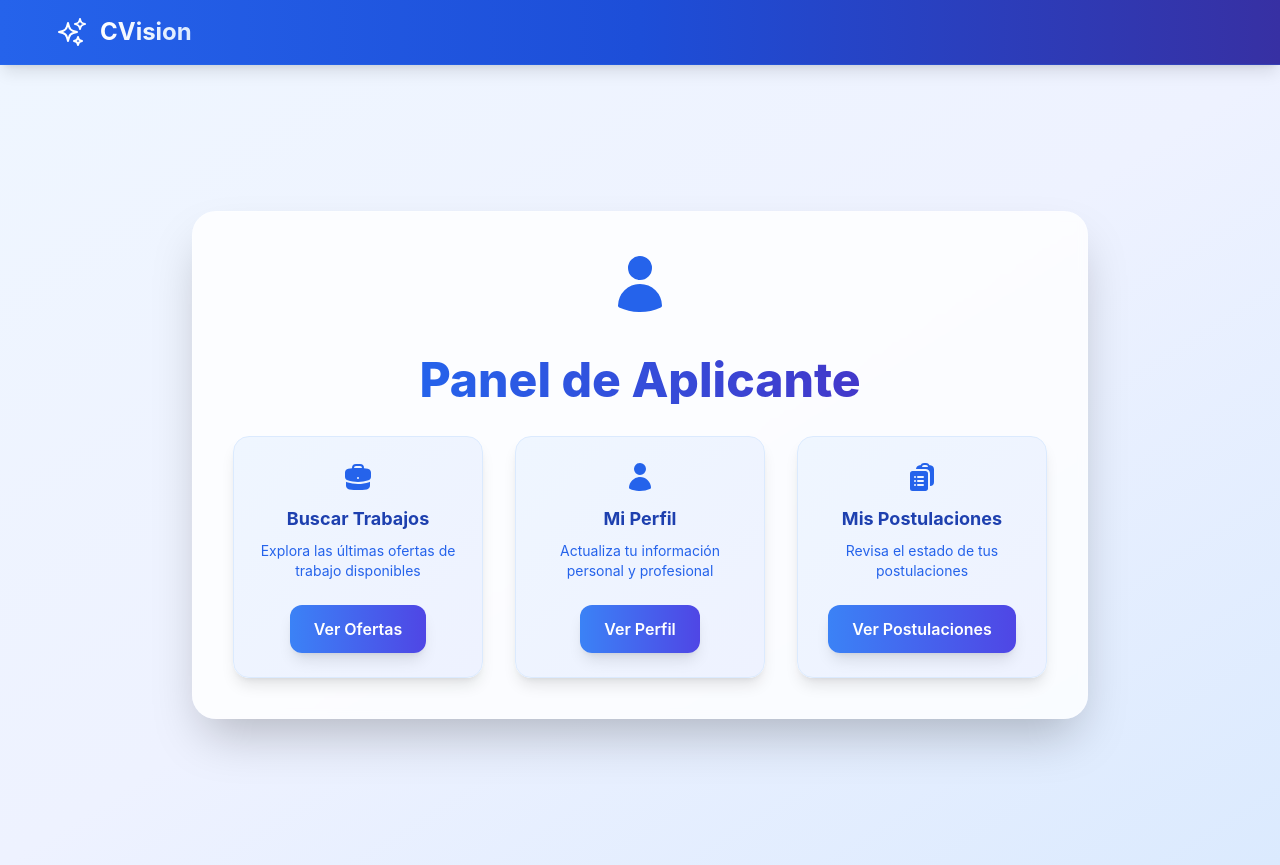
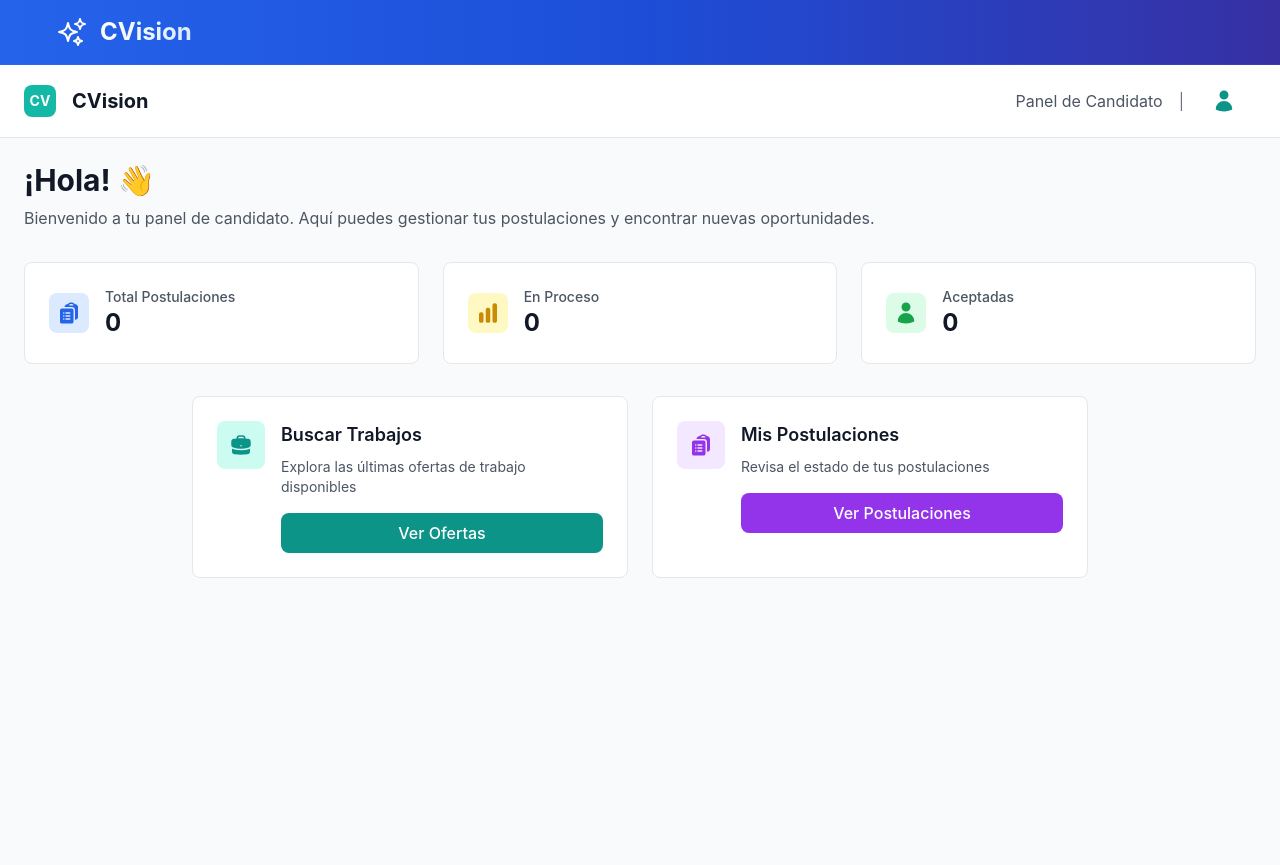
Before and after one commit to Cv-Vision/CVision-Frontend, a React (Vite) app: page /applicant/dashboard in a window 1280 px wide. Built offline with nearby package versions, Linux system fonts and the light colour scheme; no server answers.

Commit message:
dashboard

```diff
--- a/src/pages/applicant/Dashboard.tsx
+++ b/src/pages/applicant/Dashboard.tsx
@@ -1,54 +1,124 @@
-import { UserIcon, BriefcaseIcon, ClipboardDocumentListIcon } from '@heroicons/react/24/solid';
+import { UserIcon, BriefcaseIcon, ClipboardDocumentListIcon, ChartBarIcon } from '@heroicons/react/24/solid';
 import { useNavigate } from 'react-router-dom';
+import { useUserApplications } from '@/hooks/useUserApplications';
+import { useAuth } from '@/context/AuthContext';
 
 const ApplicantDashboard = () => {
   const navigate = useNavigate();
+  const { applications } = useUserApplications();
+  const { user } = useAuth();
+
+  // Calculate basic stats
+  const totalApplications = applications.length;
+  const pendingApplications = applications.filter(app => app.status === 'pending').length;
+  const acceptedApplications = applications.filter(app => app.status === 'accepted').length;
 
   return (
-      <div className="h-screen bg-gradient-to-br from-blue-50 via-indigo-50 to-blue-100 flex flex-col items-center justify-center py-10 px-2 overflow-hidden">
-        <div className="bg-white/80 backdrop-blur-sm rounded-3xl shadow-2xl border border-white/20 max-w-4xl w-full p-10 flex flex-col items-center">
-          <div className="relative mb-6">
-            <UserIcon className="h-16 w-16 text-blue-600 mb-4" />
+    <div className="min-h-screen bg-background">
+      {/* Header */}
+      <header className="border-b bg-white sticky top-0 z-50">
+        <div className="px-6 py-4">
+          <div className="flex items-center justify-between">
+            <div className="flex items-center space-x-4">
+              <div className="w-8 h-8 bg-teal-500 rounded-lg flex items-center justify-center">
+                <span className="text-white font-bold text-sm">CV</span>
               </div>
-          <h1 className="text-5xl font-extrabold bg-gradient-to-r from-blue-600 to-indigo-700 bg-clip-text text-transparent mb-8 text-center">
-            Panel de Aplicante
-          </h1>
+              <span className="text-xl font-bold text-gray-900">CVision</span>
+            </div>
+            <div className="flex items-center space-x-4">
+              <span className="text-gray-600">Panel de Candidato</span>
+              <span className="text-gray-500">|</span>
+              <button
+                className="flex items-center space-x-2 hover:bg-gray-50 px-3 py-2 rounded-lg transition-colors"
+                onClick={() => navigate('/perfil-applicant')}
+              >
+                <UserIcon className="w-6 h-6 text-teal-600" />
+                <span className="text-sm font-medium text-gray-700">{user?.email}</span>
+              </button>
+            </div>
+          </div>
+        </div>
+      </header>
 
-          {/* Acciones */}
-          <div className="grid grid-cols-1 md:grid-cols-3 gap-8 w-full">
+      {/* Main Content */}
+      <div className="p-6">
+        {/* Welcome Section */}
+        <div className="mb-8">
+          <h1 className="text-3xl font-bold text-gray-900 mb-2">¡Hola! 👋</h1>
+          <p className="text-gray-600">Bienvenido a tu panel de candidato. Aquí puedes gestionar tus postulaciones y encontrar nuevas oportunidades.</p>
+        </div>
+
+        {/* Stats Cards */}
+        <div className="grid grid-cols-1 md:grid-cols-3 gap-6 mb-8">
+          <div className="bg-white rounded-lg border border-gray-200 p-6">
+            <div className="flex items-center">
+              <div className="p-2 bg-blue-100 rounded-lg">
+                <ClipboardDocumentListIcon className="w-6 h-6 text-blue-600" />
+              </div>
+              <div className="ml-4">
+                <p className="text-sm font-medium text-gray-600">Total Postulaciones</p>
+                <p className="text-2xl font-bold text-gray-900">{totalApplications}</p>
+              </div>
+            </div>
+          </div>
+
+          <div className="bg-white rounded-lg border border-gray-200 p-6">
+            <div className="flex items-center">
+              <div className="p-2 bg-yellow-100 rounded-lg">
+                <ChartBarIcon className="w-6 h-6 text-yellow-600" />
+              </div>
+              <div className="ml-4">
+                <p className="text-sm font-medium text-gray-600">En Proceso</p>
+                <p className="text-2xl font-bold text-gray-900">{pendingApplications}</p>
+              </div>
+            </div>
+          </div>
+
+          <div className="bg-white rounded-lg border border-gray-200 p-6">
+            <div className="flex items-center">
+              <div className="p-2 bg-green-100 rounded-lg">
+                <UserIcon className="w-6 h-6 text-green-600" />
+              </div>
+              <div className="ml-4">
+                <p className="text-sm font-medium text-gray-600">Aceptadas</p>
+                <p className="text-2xl font-bold text-gray-900">{acceptedApplications}</p>
+              </div>
+            </div>
+          </div>
+        </div>
+
+        {/* Action Cards */}
+        <div className="grid grid-cols-1 md:grid-cols-2 gap-6 max-w-4xl mx-auto">
           {/* Buscar Trabajos */}
-            <div className="flex flex-col items-center bg-gradient-to-br from-blue-50 to-indigo-50 rounded-2xl p-6 shadow-lg hover:shadow-xl transition-all duration-300 border border-blue-100 hover:border-blue-200 group">
-              <BriefcaseIcon className="h-8 w-8 text-blue-600 mb-3 group-hover:text-blue-700 transition-colors duration-300" />
-              <h2 className="text-lg font-bold text-blue-800 mb-2 text-center">Buscar Trabajos</h2>
-              <p className="text-blue-600 text-sm mb-6 text-center">Explora las últimas ofertas de trabajo disponibles</p>
+          <div className="bg-white rounded-lg border border-gray-200 p-6 hover:shadow-md transition-shadow">
+            <div className="flex items-start space-x-4">
+              <div className="p-3 bg-teal-100 rounded-lg">
+                <BriefcaseIcon className="w-6 h-6 text-teal-600" />
+              </div>
+              <div className="flex-1">
+                <h3 className="text-lg font-semibold text-gray-900 mb-2">Buscar Trabajos</h3>
+                <p className="text-gray-600 text-sm mb-4">Explora las últimas ofertas de trabajo disponibles</p>
                 <button
-                  className="bg-gradient-to-r from-blue-500 to-indigo-600 text-white px-6 py-3 rounded-xl shadow-lg hover:shadow-xl transition-all duration-300 font-semibold hover:scale-105 group-hover:from-blue-600 group-hover:to-indigo-700"
+                  className="w-full bg-teal-600 text-white px-4 py-2 rounded-lg hover:bg-teal-700 transition-colors font-medium"
                   onClick={() => navigate('/applicant/positions')}
                 >
                   Ver Ofertas
                 </button>
               </div>
-
-            {/* Mi Perfil */}
-            <div className="flex flex-col items-center bg-gradient-to-br from-blue-50 to-indigo-50 rounded-2xl p-6 shadow-lg hover:shadow-xl transition-all duration-300 border border-blue-100 hover:border-blue-200 group">
-              <UserIcon className="h-8 w-8 text-blue-600 mb-3 group-hover:text-blue-700 transition-colors duration-300" />
-              <h2 className="text-lg font-bold text-blue-800 mb-2 text-center">Mi Perfil</h2>
-              <p className="text-blue-600 text-sm mb-6 text-center">Actualiza tu información personal y profesional</p>
-              <button
-                  className="bg-gradient-to-r from-blue-500 to-indigo-600 text-white px-6 py-3 rounded-xl shadow-lg hover:shadow-xl transition-all duration-300 font-semibold hover:scale-105 group-hover:from-blue-600 group-hover:to-indigo-700"
-                  onClick={() => navigate('/perfil-applicant')}
-              >
-                Ver Perfil
-              </button>
+            </div>
           </div>
 
           {/* Mis Postulaciones */}
-            <div className="flex flex-col items-center bg-gradient-to-br from-blue-50 to-indigo-50 rounded-2xl p-6 shadow-lg hover:shadow-xl transition-all duration-300 border border-blue-100 hover:border-blue-200 group">
-              <ClipboardDocumentListIcon className="h-8 w-8 text-blue-600 mb-3 group-hover:text-blue-700 transition-colors duration-300" />
-              <h2 className="text-lg font-bold text-blue-800 mb-2 text-center">Mis Postulaciones</h2>
-              <p className="text-blue-600 text-sm mb-6 text-center">Revisa el estado de tus postulaciones</p>
+          <div className="bg-white rounded-lg border border-gray-200 p-6 hover:shadow-md transition-shadow">
+            <div className="flex items-start space-x-4">
+              <div className="p-3 bg-purple-100 rounded-lg">
+                <ClipboardDocumentListIcon className="w-6 h-6 text-purple-600" />
+              </div>
+              <div className="flex-1">
+                <h3 className="text-lg font-semibold text-gray-900 mb-2">Mis Postulaciones</h3>
+                <p className="text-gray-600 text-sm mb-4">Revisa el estado de tus postulaciones</p>
                 <button
-                  className="bg-gradient-to-r from-blue-500 to-indigo-600 text-white px-6 py-3 rounded-xl shadow-lg hover:shadow-xl transition-all duration-300 font-semibold hover:scale-105 group-hover:from-blue-600 group-hover:to-indigo-700"
+                  className="w-full bg-purple-600 text-white px-4 py-2 rounded-lg hover:bg-purple-700 transition-colors font-medium"
                   onClick={() => navigate('/mis-postulaciones')}
                 >
                   Ver Postulaciones
@@ -57,6 +127,8 @@ const ApplicantDashboard = () => {
             </div>
           </div>
         </div>
+      </div>
+    </div>
   );
 };
 
```
Lines whose indentation alone changed are shown as unchanged.
